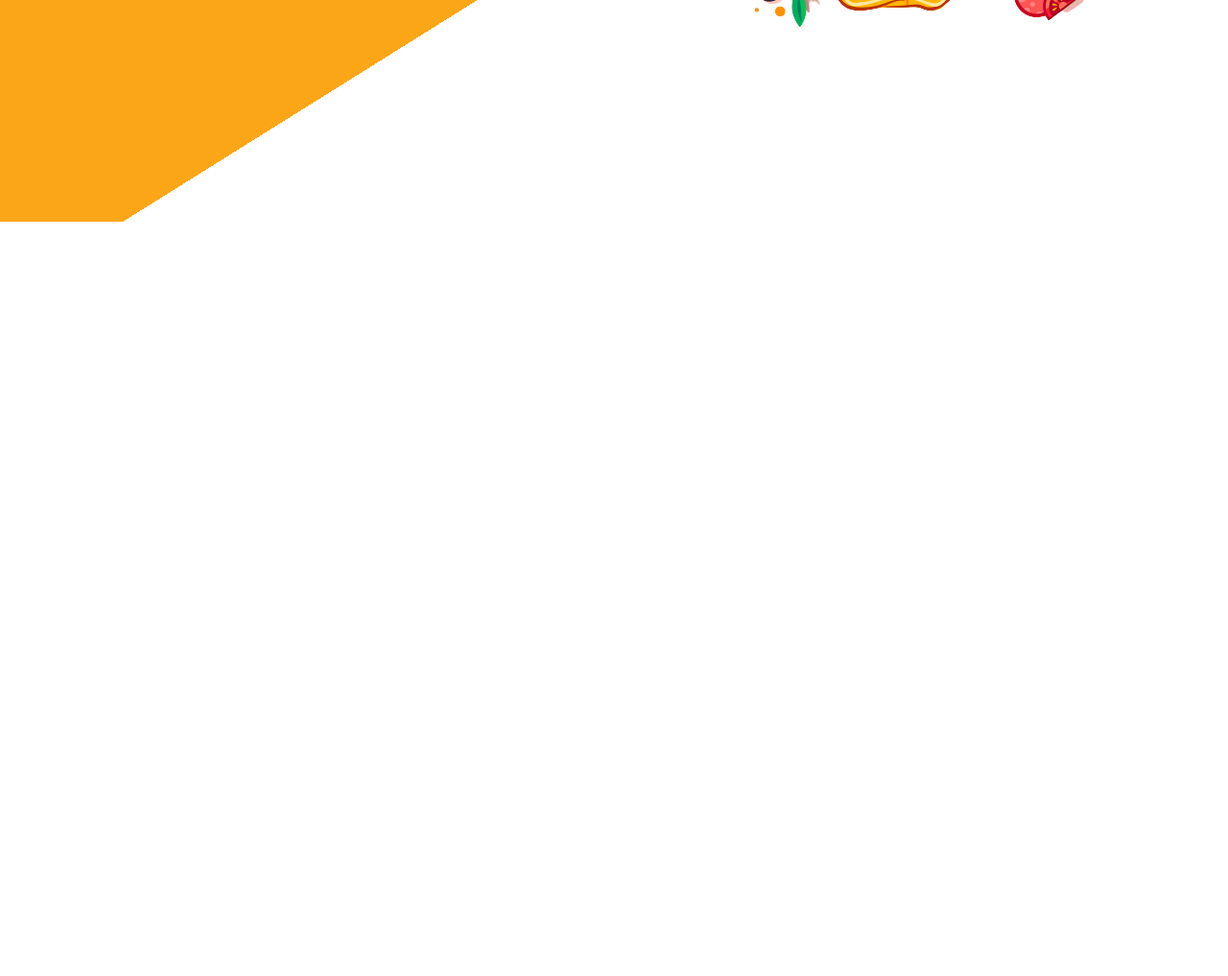
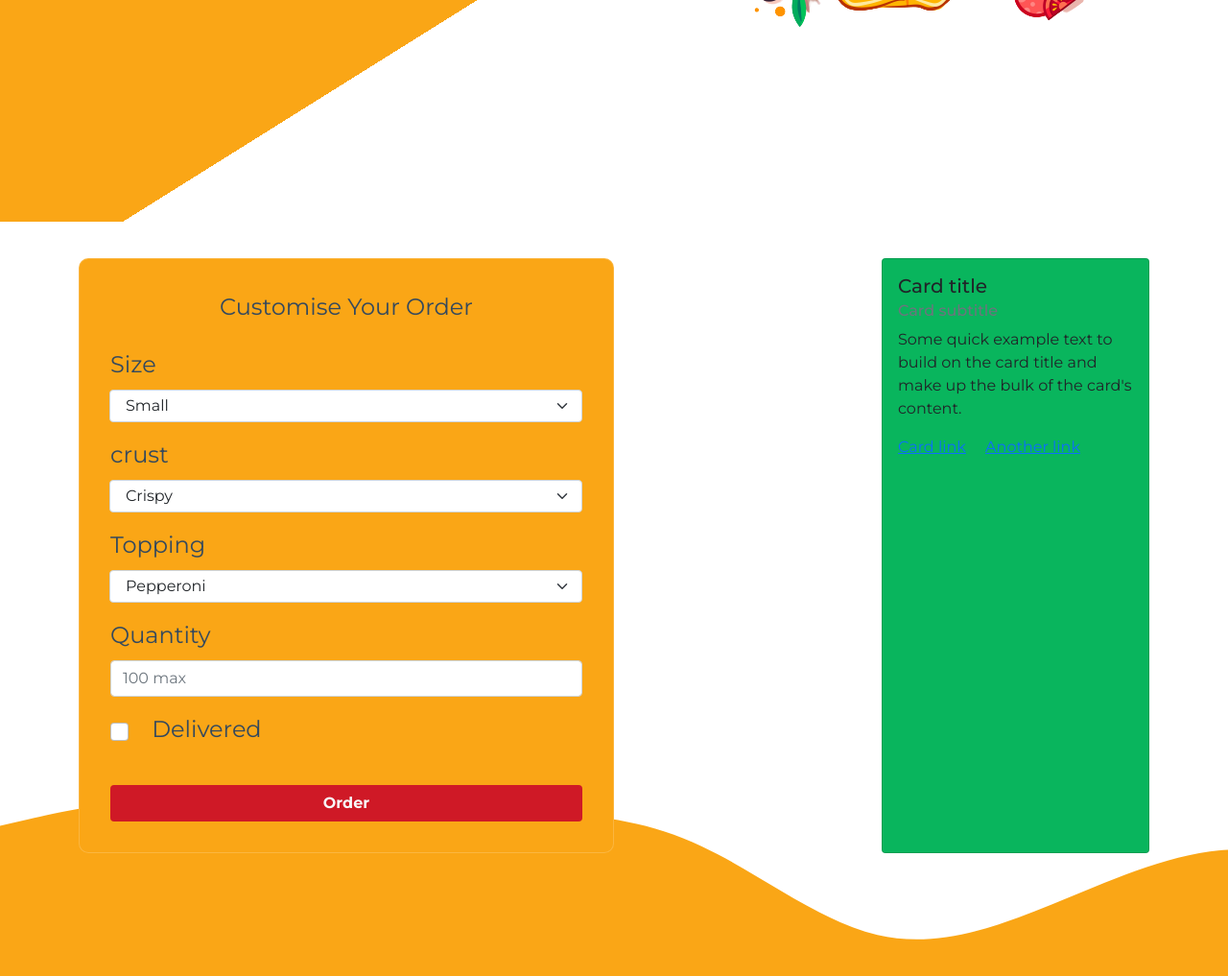
Before and after one commit to Edu58/Slice-Spot, a plain HTML site: page index.html in a window 1280 px wide. Shown: the part 569-1586 px from the top of the page at 96% size. Before the commit the page ends 800 px from the top, so only its background shows below. Drawn offline with nearby package versions, Linux system fonts and the light colour scheme.

Commit message:
adds place order section and form

```diff
--- a/index.html
+++ b/index.html
@@ -64,6 +64,71 @@
             </div>
         </section>
 
+        <section class="order min-vh-100">
+            <div class="container d-flex justify-content-between">
+                <div class="form w-50 me-5">
+                    <form id="form">
+
+                        <p class="fs-4 text-center mb-4">Customise Your Order</p>
+
+                        <div class="input-group mb-3">
+                            <label for="size" class="form-label fs-4">Size</label>
+                            <select class="form-select rounded px-3 py-1 w-100" id="size">
+                                <option value="small">Small</option>
+                                <option value="medium">Medium</option>
+                                <option value="large">Large</option>
+                            </select>
+                        </div>
+                        <div class="input-group mb-3">
+                            <label for="crust" class="form-label fs-4">crust</label>
+                            <select class="form-select rounded px-3 py-1 w-100" id="crust">
+                                <option value="crispy">Crispy</option>
+                                <option value="stuffed">Stuffed</option>
+                                <option value="glutten-free">Grutten-free</option>
+                            </select>
+                        </div>
+                        <div class="input-group mb-3">
+                            <label for="topping" class="form-label fs-4">Topping</label>
+                            <select class="form-select rounded px-3 py-1 w-100 border-none outline-none" id="topping">
+                                <option value="pepperoni">Pepperoni</option>
+                                <option value="ham">Spinach</option>
+                                <option value="sausage">Cooked Sausage</option>
+                                <option value="kale">Kale</option>
+                                <option value="bacon">Bacon</option>
+                            </select>
+                        </div>
+
+                        <div class="mb-3">
+                            <label for="quantity" class="form-label fs-4">Quantity</label>
+                            <input type="number" name="quantity" id="quantity" class="form-control" min="1" max="100" required placeholder="100 max">
+                        </div>
+
+                        <div class="mb-3 d-flex align-items-center">
+                            <input type="checkbox" name="delivered" id="delivered" class="form-check-input me-4">
+                            <label for="delivered" class="form-check-label fs-4">Delivered</label>
+                        </div>
+
+                        <button type="submit" class="btn mt-lg-4 mt-md-3 w-100 text-light fw-bold">Order</button>
+                    </form>
+                </div>
+
+                <div class="card price w-25">
+                    <div class="card-body">
+                        <h5 class="card-title">Card title</h5>
+                        <h6 class="card-subtitle mb-2 text-muted">Card subtitle</h6>
+                        <p class="card-text">Some quick example text to build on the card title and make up the bulk of
+                            the card's content.</p>
+                        <a href="#" class="card-link">Card link</a>
+                        <a href="#" class="card-link">Another link</a>
+                    </div>
+                </div>
+            </div>
+
+            <!-- <div class="footer">
+                <small>copyright &copy;2022 Edwin</small>
+            </div> -->
+        </section>
+
 
         <!-- jQuery CDN -->
         <script src="https://cdnjs.cloudflare.com/ajax/libs/jquery/3.6.0/jquery.min.js"
--- a/style.css
+++ b/style.css
@@ -14,9 +14,6 @@
 .hero {
     background: linear-gradient(to right bottom, var(--yellow) 55%, #ffffff 45%);
     transform: scaleY(1);
-    /* backdrop-filter: blur(0.5px);
-    -webkit-backdrop-filter: blur(0.5px); */
-    transition: 0.2 all;
 }
 
 .hero nav img {
@@ -35,6 +32,46 @@
 
 .hero .contents .pizza {
     min-height: 80vh;
+}
+
+
+.order {
+     background: url('Images/wave.svg');
+     background-position: bottom;
+     background-repeat: no-repeat;
+}
+
+.order .container {
+    padding-top: 3%;
+}
+
+.order .container .form form {
+    padding: 2rem;
+    background: var(--yellow);
+    backdrop-filter: blur(2px);
+    -webkit-backdrop-filter: blur(2px);
+    border-radius: 10px;
+    border: 1px solid rgba(255, 255, 255, 0.18);
+}
+
+.order .container .form form label,
+.order .container .form form p {
+    color: #34495e;
+}
+
+.order .container .form form [type=checkbox] {
+    height: 1.2rem;
+    width: 1.2rem;
+}
+
+.order .container .form form button {
+    background-color: var(--red);
+}
+
+.order .container .card {
+    background-color: var(--green);
+    backdrop-filter: blur(2px);
+    -webkit-backdrop-filter: blur(2px);
 }
 
 @media screen and (max-width: 1024px) {
```
Also changed, not shown: Images/wave.svg (added).
